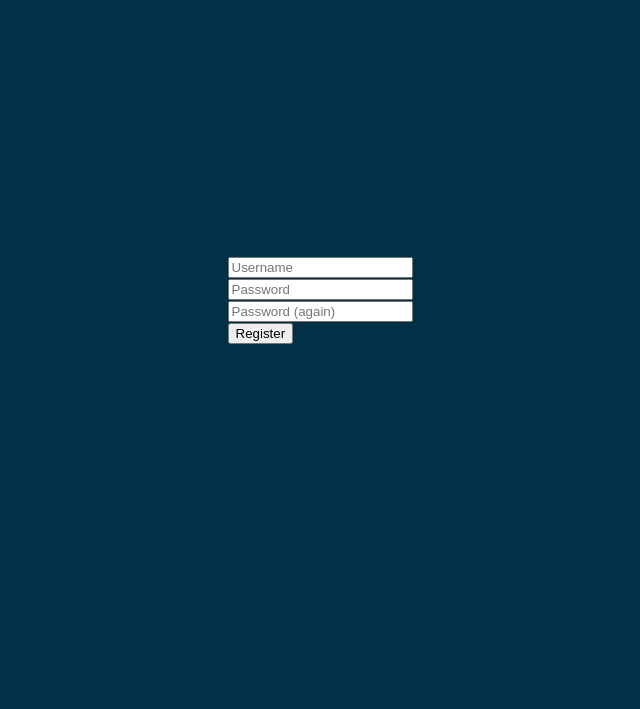
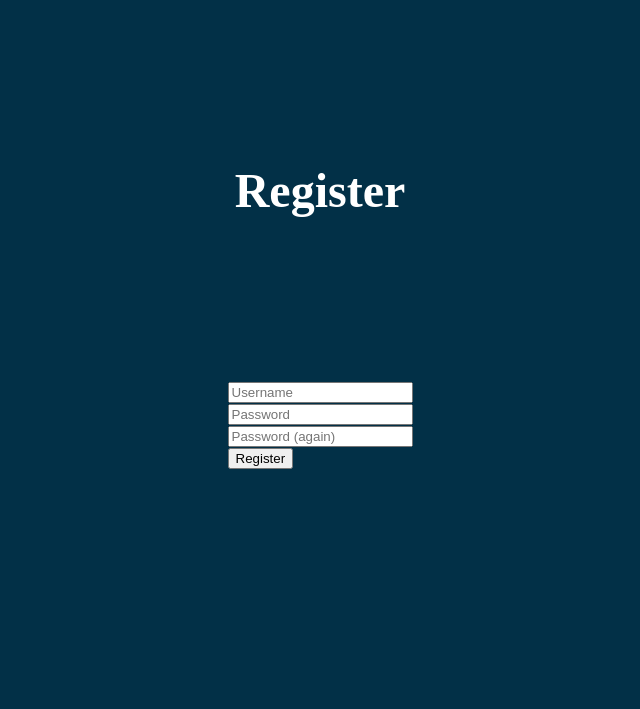
Before and after one commit to TymurBondar/cs50final, a Flask app: template templates/register.html in a window 1280 px wide. Shown: the top 709 px of the page, without its empty margins (320-960 px from the left). Run offline with Flask 3, Linux system fonts and the light colour scheme; the template is opened without the code that fills it, so the values that code supplies are empty.

Commit message:
css for register and login

```diff
--- a/templates/register.html
+++ b/templates/register.html
@@ -1,17 +1,18 @@
 {% extends "index.html" %}
 {%block main%}
+<h1 class="heading">Register</h1>
 <form action="/register" method="post">
     <div>
-        <input autocomplete="off" class="input_username_field" name="username" placeholder="Username" type="text">
+        <input autocomplete="off" class="input_field" name="username" placeholder="Username" type="text">
     </div>
     <div>
-        <input autocomplete="off" class="password_field" name="password" placeholder="Password" type="password">
+        <input autocomplete="off" class="input_field" name="password" placeholder="Password" type="password">
     </div>
     <div>
-        <input autocomplete="off" class="password_field" name="confirmation" placeholder="Password (again)" type="password">
+        <input autocomplete="off" class="input_field" name="confirmation" placeholder="Password (again)" type="password">
     </div>
-    <div id="register_button">
-        <button type="submit">Register</button>
+    <div class="centered">
+        <button class="submit_button" type="submit">Register</button>
     </div>
 </form>
 {% endblock %}
```
Also changed, not shown: templates/login.html (+5 -4 lines).
